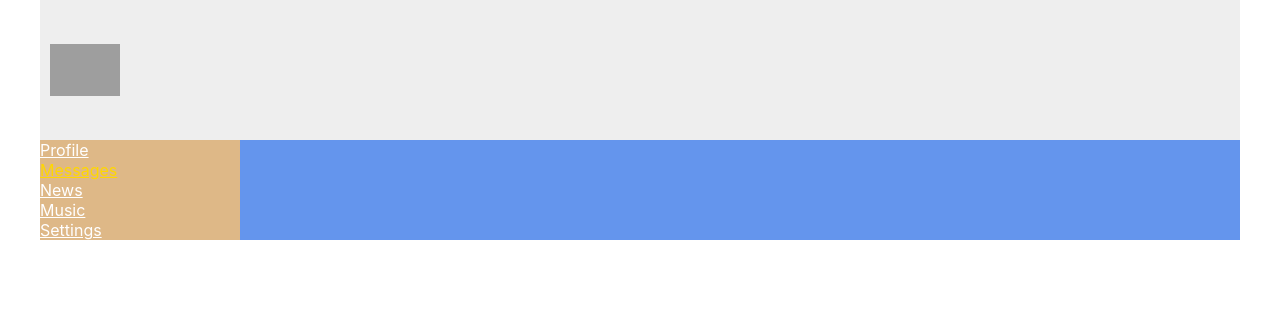
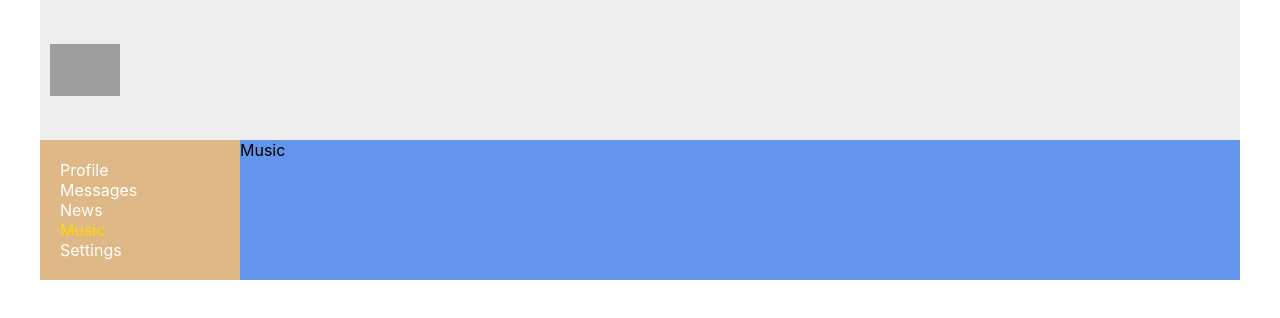
Before and after one commit to shkuropatenko/ReactJS_IT, a React (Create React App) app: page /music in a window 1280 px wide. Shown: the top 318 px of the page. Built offline with nearby package versions, Linux system fonts and the light colour scheme; grey boxes are pictures that could not be loaded.

Commit message:
urok 20 NavLink dobovlyaem active ssulki i uberaem perezagruzku stranic

```diff
--- a/src/App.js
+++ b/src/App.js
@@ -5,7 +5,11 @@
 import Navbar from './components/Navbar/Navbar';
 import Profile from './components/Profile/Profile';
 import Dialogs from "./components/Dialogs/Dialogs";
+import News from "./components/News/News";
+import Music from "./components/Music/Music";
+import Settings from "./components/Settings/Settings";
 import {BrowserRouter, Route} from "react-router-dom";
+
 
 const App = () => {
     return (
@@ -16,6 +20,9 @@
                 <div className='app-wrapper-content'>
                     <Route path='/dialogs' component={Dialogs} />
                     <Route path='/profile' component={Profile} />
+                    <Route path='/news' component={News} />
+                    <Route path='/music' component={Music} />
+                    <Route path='/settings' component={Settings} />
                 </div>
             </div>
         </BrowserRouter>
--- /dev/null
+++ b/src/components/Music/Music.jsx
@@ -0,0 +1,12 @@
+import React from 'react';
+import s from './Music.module.css';
+
+const Music = (props) => {
+    return (
+        <div>
+            Music
+        </div>
+    );
+};
+
+export default Music;
--- a/src/components/Navbar/Navbar.jsx
+++ b/src/components/Navbar/Navbar.jsx
@@ -1,23 +1,24 @@
 import React from 'react';
 import classes from './Navbar.module.css';
+import {NavLink} from "react-router-dom";
 
 const Navbar = () => {
     return (
         <nav className={classes.nav}>
             <div className={classes.item}>
-                <a href='/profile'>Profile</a>
+                <NavLink to='/profile' activeClassName={classes.activeLink}>Profile</NavLink>
             </div>
-            <div className={`${classes.item} ${classes.active}`}>
-                <a href='/dialog'>Messages</a>
+            <div className={`${classes.item}`}>
+                <NavLink to='/dialogs' activeClassName={classes.activeLink}>Messages</NavLink>
             </div>
             <div className={classes.item}>
-                <a href='#'>News</a>
+                <NavLink to='/news' activeClassName={classes.activeLink}>News</NavLink>
             </div>
             <div className={classes.item}>
-                <a href='#'>Music</a>
+                <NavLink to='/music' activeClassName={classes.activeLink}>Music</NavLink>
             </div>
             <div className={classes.item}>
-                <a href='#'>Settings</a>
+                <NavLink to='/settings' activeClassName={classes.activeLink}>Settings</NavLink>
             </div>
         </nav>
     );
--- a/src/components/Navbar/Navbar.module.css
+++ b/src/components/Navbar/Navbar.module.css
@@ -1,12 +1,14 @@
 .nav {
     grid-area: n;
     background-color: burlywood;
+    padding: 20px;
 }
 
 .item a {
     color: #fff;
+    text-decoration: none;
 }
 
-.item.active a {
+.item a.activeLink {
     color: gold;
 }
--- /dev/null
+++ b/src/components/News/News.jsx
@@ -0,0 +1,12 @@
+import React from 'react';
+import s from './News.module.css';
+
+const News = (props) => {
+    return (
+        <div>
+            News
+        </div>
+    );
+};
+
+export default News;
--- /dev/null
+++ b/src/components/Settings/Settings.jsx
@@ -0,0 +1,12 @@
+import React from 'react';
+import s from './Settings.module.css';
+
+const Settings = (props) => {
+    return (
+        <div>
+            Settings
+        </div>
+    );
+};
+
+export default Settings;
```
Also changed, not shown: src/components/Music/Music.module.css (added), src/components/News/News.module.css (added), src/components/Settings/Settings.module.css (added).
